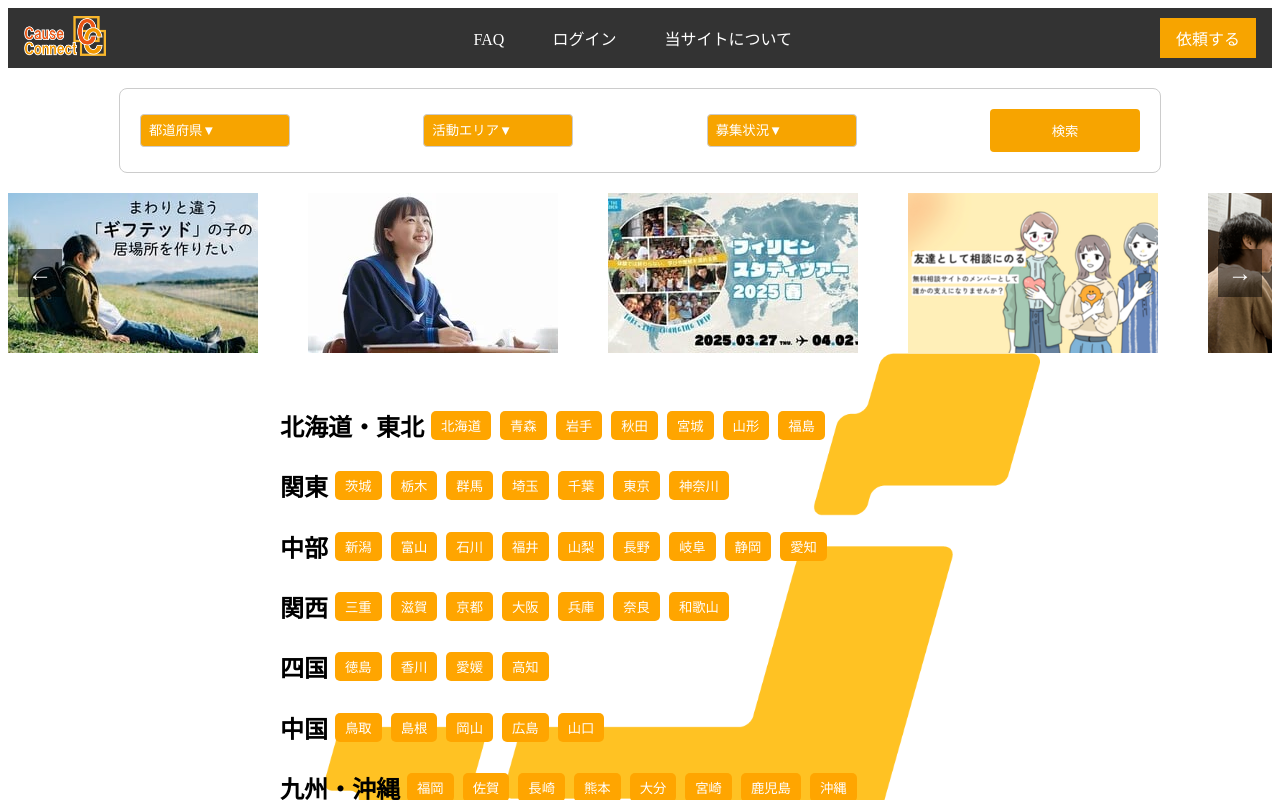
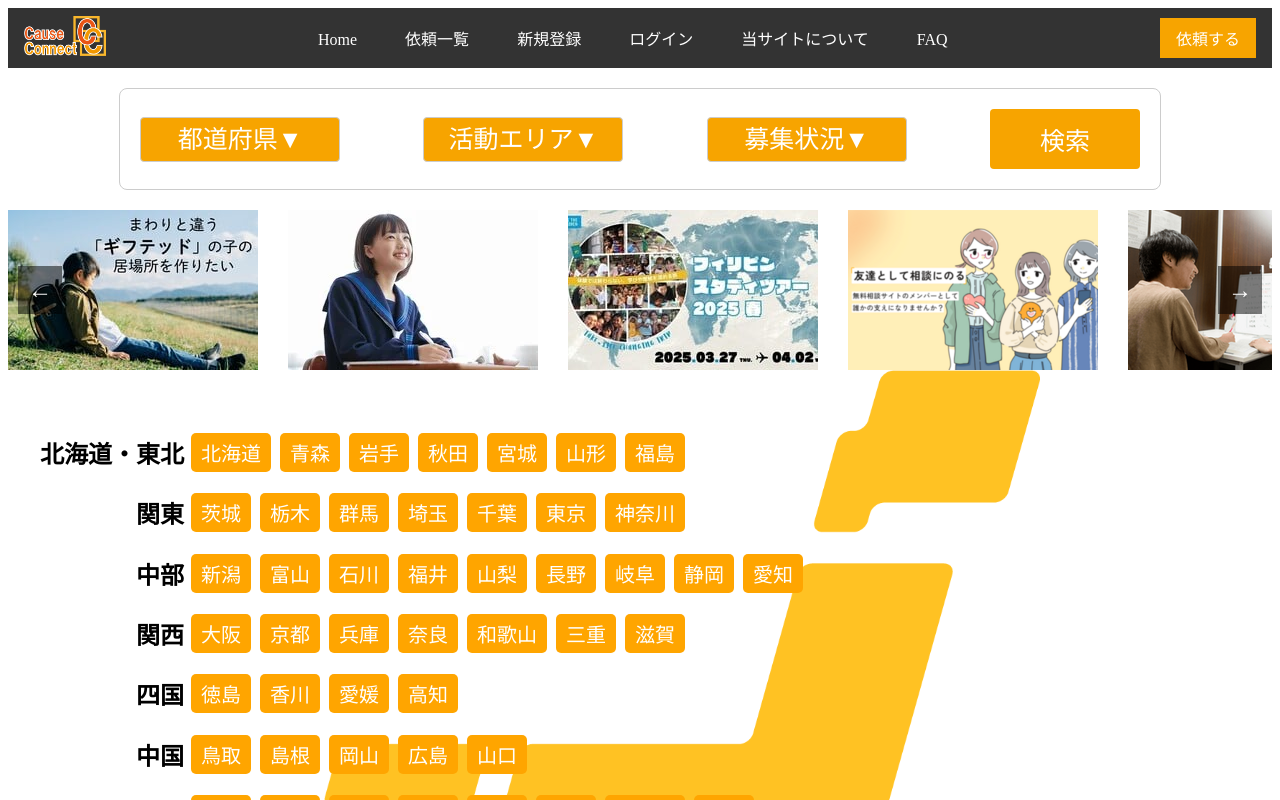
Before and after one commit to ivy239001/Cause-Conect, a Vue app in the folder CauseConnect/: page / in a window 1280 px wide. Shown: the top 800 px of the page. Built offline with nearby package versions, Linux system fonts and the light colour scheme; a web font is replaced by a local one.

Commit message:
home,navi修正

```diff
--- a/CauseConnect/src/components/Nav.vue
+++ b/CauseConnect/src/components/Nav.vue
@@ -7,15 +7,30 @@
 
     <!-- ナビゲーションメニュー -->
     <nav class="nav-links">
+      <router-link to="/">
+        <button>Home</button>
+      </router-link>
+
+      <router-link to="/list">
+        <button>依頼一覧</button>
+      </router-link>
+
+      <router-link to="/Register">
+        <button>新規登録</button>
+      </router-link>
+
+      <router-link to="/login">
+        <button>ログイン</button>
+      </router-link>
+
+      <router-link to="/info">
+        <button>当サイトについて</button>
+      </router-link>
+
       <router-link to="/FAQ">
         <button>FAQ</button>
       </router-link>
-      <router-link to="/login">
-        <button>ログイン</button>
-      </router-link>
-      <router-link to="/info">
-        <button>当サイトについて</button>
-      </router-link>
+
     </nav>
 
     <!-- 依頼するボタン -->
--- a/CauseConnect/src/components/japan.vue
+++ b/CauseConnect/src/components/japan.vue
@@ -5,7 +5,7 @@ export default {
       hokkaidoTohoku: ["北海道", "青森", "岩手", "秋田", "宮城", "山形", "福島"],
       kanto: ["茨城", "栃木", "群馬", "埼玉", "千葉", "東京", "神奈川"],
       chubu: ["新潟", "富山", "石川", "福井", "山梨", "長野", "岐阜", "静岡", "愛知"],
-      kansai: ["三重", "滋賀", "京都", "大阪", "兵庫", "奈良", "和歌山"],
+      kansai: ["大阪","京都", "兵庫", "奈良", "和歌山","三重", "滋賀"  ],
       shikoku: ["徳島", "香川", "愛媛", "高知"],
       chugoku: ["鳥取", "島根", "岡山", "広島", "山口"],
       kyushu: ["福岡", "佐賀", "長崎", "熊本", "大分", "宮崎", "鹿児島", "沖縄"],
@@ -32,7 +32,7 @@ export default {
       <!-- 関東 -->
       <div class="region region-kanto">
         <div class="region-header">
-          <h2>関東</h2>
+          <h2>　　　　関東</h2>
           <div class="buttons">
             <button v-for="(pref, index) in kanto" :key="index" class="pref-button">{{ pref }}</button>
           </div>
@@ -42,7 +42,7 @@ export default {
       <!-- 中部 -->
       <div class="region region-chubu">
         <div class="region-header">
-          <h2>中部</h2>
+          <h2>　　　　中部</h2>
           <div class="buttons">
             <button v-for="(pref, index) in chubu" :key="index" class="pref-button">{{ pref }}</button>
           </div>
@@ -52,7 +52,7 @@ export default {
       <!-- 関西 -->
       <div class="region region-kansai">
         <div class="region-header">
-          <h2>関西</h2>
+          <h2>　　　　関西</h2>
           <div class="buttons">
             <button v-for="(pref, index) in kansai" :key="index" class="pref-button">{{ pref }}</button>
           </div>
@@ -62,7 +62,7 @@ export default {
       <!-- 四国 -->
       <div class="region region-shikoku">
         <div class="region-header">
-          <h2>四国</h2>
+          <h2>　　　　四国</h2>
           <div class="buttons">
             <button v-for="(pref, index) in shikoku" :key="index" class="pref-button">{{ pref }}</button>
           </div>
@@ -72,7 +72,7 @@ export default {
       <!-- 中国 -->
       <div class="region region-chugoku">
         <div class="region-header">
-          <h2>中国</h2>
+          <h2>　　　　中国</h2>
           <div class="buttons">
             <button v-for="(pref, index) in chugoku" :key="index" class="pref-button">{{ pref }}</button>
           </div>
@@ -82,7 +82,7 @@ export default {
       <!-- 九州・沖縄 -->
       <div class="region region-kyushu">
         <div class="region-header">
-          <h2>九州・沖縄</h2>
+          <h2>　九州・沖縄</h2>
           <div class="buttons">
             <button v-for="(pref, index) in kyushu" :key="index" class="pref-button">{{ pref }}</button>
           </div>
@@ -109,8 +109,8 @@ export default {
   .region {
     position: absolute;
     color: white;
-    margin-top: 5px; /* 地域ごとの間隔を縮める */
-    left: 5%;
+    margin-top: 15px; /* 地域ごとの間隔を縮める */
+    left: -25%;
     display: flex;
     flex-direction: column;
     align-items: flex-start;
@@ -125,7 +125,6 @@ export default {
 
   .region h2 {
     font-family: "Zen Maru Gothic", serif;
-
     color: black;
     margin-right: 5px; /* タイトルとボタンの間隔を縮める */
   }
@@ -146,6 +145,7 @@ export default {
     padding: 5px 10px;
     margin: 2px; /* ボタン間の間隔を縮める */
     cursor: pointer;
+    font-size: 20px;
   }
 
   .pref-button:hover {
--- a/CauseConnect/src/components/search.vue
+++ b/CauseConnect/src/components/search.vue
@@ -95,7 +95,7 @@ export default {
 
 .search-item select {
   font-family: "Zen Maru Gothic", serif;
-  width: 150px;
+  width: 200px;
   padding: 0.5rem;
   background-color: #f7a400;
   /* プルダウン内の背景をオレンジ色に設定 */
@@ -105,6 +105,8 @@ export default {
   /* テキスト色を白にする */
   appearance: none;
   /* ブラウザのデフォルトスタイルを無効化 */
+  font-size: 25px;
+  text-align: center;
 }
 
 .search-item select option {
@@ -123,6 +125,8 @@ export default {
   color: white;
   cursor: pointer;
   border-radius: 4px;
+  font-size: 25px;
+  text-align: center;
 }
 
 .search-item button:hover {
--- a/CauseConnect/src/views/Register/Register.vue
+++ b/CauseConnect/src/views/Register/Register.vue
@@ -2,8 +2,6 @@
     <div class="register-page">
       <h1>新規登録</h1>
       <form>
-        <label for="username">ユーザー名:</label>
-        <input type="text" id="username" v-model="username" placeholder="ユーザー名を入力" />
 
         <label for="email">メールアドレス:</label>
         <input type="email" id="email" v-model="email" placeholder="メールアドレスを入力" />
@@ -19,7 +17,6 @@
   <script setup>
   import { ref } from 'vue'
 
-  const username = ref('')
   const email = ref('')
   const password = ref('')
   </script>
--- a/CauseConnect/src/views/home/Component/ImageSlide.vue
+++ b/CauseConnect/src/views/home/Component/ImageSlide.vue
@@ -31,7 +31,7 @@ export default {
       images: [sample1, sample2, sample3, sample4, sample5], // 5枚の画像を配列に追加
       currentSlide: 0, // 最初のスライドを0（最初の画像）に設定
       slideWidth: 600, // 画像の幅（初期値）
-      imageGap: 30, // 画像間の隙間
+      imageGap: 300, // 画像間の隙間
     };
   },
   computed: {
@@ -78,7 +78,6 @@ export default {
 .slide-container {
   position: relative;
   width: 100%;
-  /* max-width: 600px; */
   margin: 0 auto;
   overflow: hidden;
 }
@@ -91,7 +90,7 @@ export default {
 
 .slide-image {
   height: auto; /* 画像の高さは自動調整 */
-  margin-right: 50px; /* 画像間の隙間 */
+  margin-right: 30px; /* 画像間の隙間 */
 }
 
 button {
--- a/CauseConnect/src/views/home/home.vue
+++ b/CauseConnect/src/views/home/home.vue
@@ -23,7 +23,7 @@ const searchRequests = () => {
     <Search v-model:searchQuery="searchQuery" @search="searchRequests" />
     <ImageSlide/>
     <Japan/>
-
+    <ImageSlide/>
     <div>
       <h1>ホームページ</h1>
       <p>ここにはホームページのコンテンツが表示されます。</p>
```
Also changed, not shown: CauseConnect/src/views/Toko/components/pictuer.vue (deleted).
